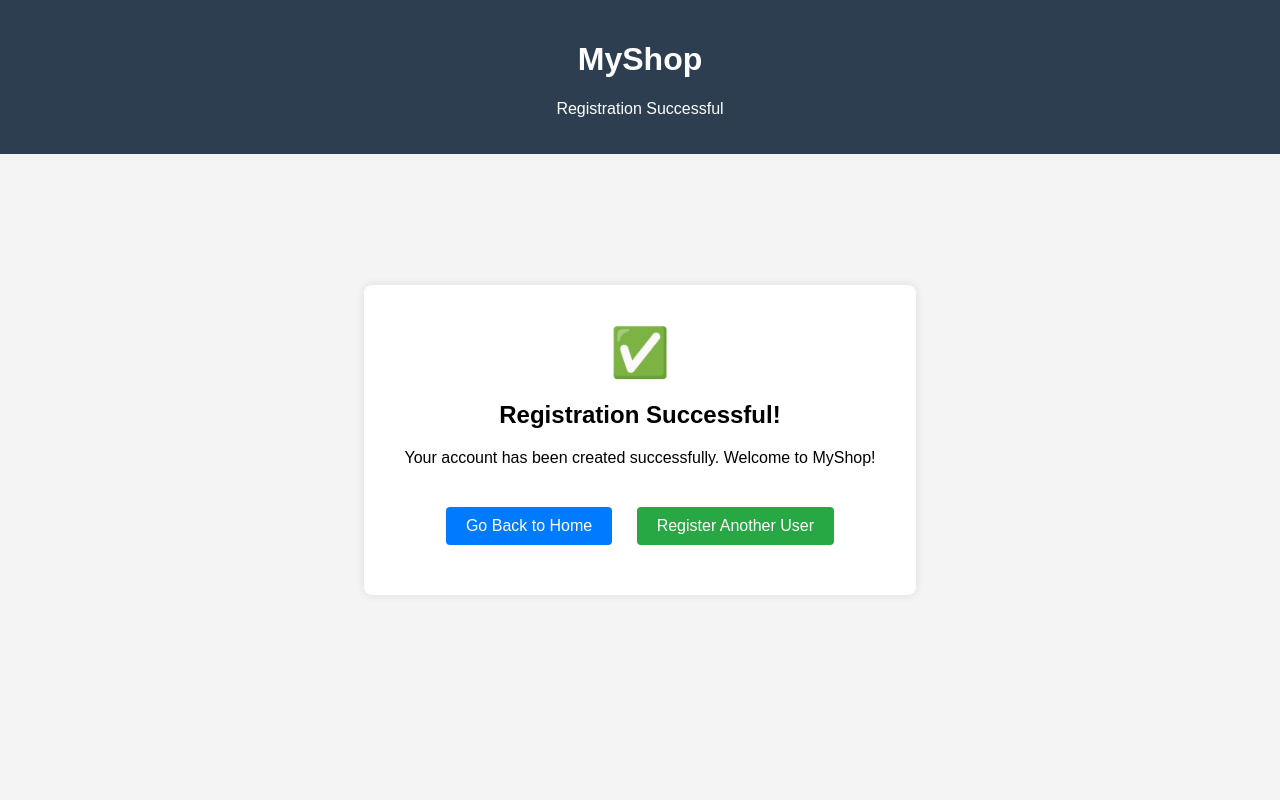
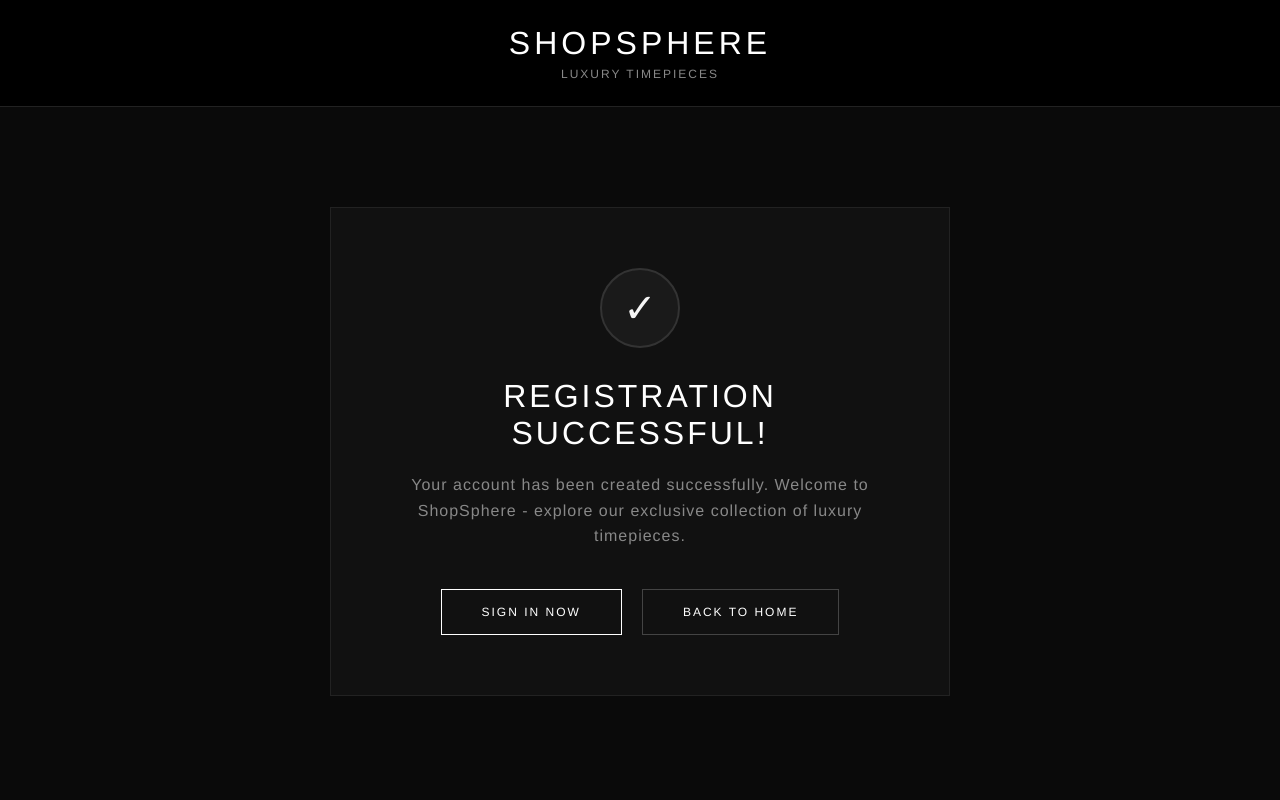
Before and after one commit to RichardT1996/my-cloud-shop, a PHP site: page /success.php in a window 1280 px wide. Run offline with PHP 8.4, Linux system fonts and the light colour scheme.

Commit message:
fix page styles and navigation

```diff
--- a/success.php
+++ b/success.php
@@ -5,72 +5,38 @@
   <meta name="viewport" content="width=device-width, initial-scale=1.0">
   <title>Registration Successful - ShopSphere</title>
   <style>
-    body {
-      font-family: Arial, sans-serif;
-      background-color: #f4f4f4;
-      display: flex;
-      justify-content: center;
-      align-items: center;
-      height: 100vh;
-      margin: 0;
-      text-align: center;
-    }
-    .header {
-      background-color: #2c3e50;
-      color: white;
-      padding: 20px 0;
-      text-align: center;
-      position: fixed;
-      top: 0;
-      width: 100%;
-    }
-    .success-message {
-      background: white;
-      padding: 40px;
-      border-radius: 8px;
-      box-shadow: 0 0 10px rgba(0, 0, 0, 0.1);
-      max-width: 500px;
-      margin-top: 80px;
-    }
-    .success-icon {
-      font-size: 48px;
-      color: #28a745;
-      margin-bottom: 20px;
-    }
-    .btn {
-      display: inline-block;
-      background-color: #007bff;
-      color: white;
-      padding: 10px 20px;
-      text-decoration: none;
-      border-radius: 4px;
-      margin: 10px;
-    }
-    .btn:hover {
-      background-color: #0056b3;
-    }
-    .btn-success {
-      background-color: #28a745;
-    }
-    .btn-success:hover {
-      background-color: #218838;
-    }
+    * { margin: 0; padding: 0; box-sizing: border-box; }
+    body { font-family: 'Helvetica Neue', 'Arial', sans-serif; background: #0a0a0a; color: #f5f5f5; }
+    .header { background: #000; color: #fff; padding: 25px 0; text-align: center; border-bottom: 1px solid #222; }
+    .header h1 { font-size: 2em; font-weight: 300; letter-spacing: 4px; text-transform: uppercase; margin-bottom: 5px; }
+    .header .tagline { font-size: 12px; color: #888; letter-spacing: 2px; text-transform: uppercase; }
+    .container { max-width: 700px; margin: 0 auto; padding: 100px 40px; display: flex; flex-direction: column; align-items: center; justify-content: center; min-height: calc(100vh - 150px); }
+    .success-card { background: #111; border: 1px solid #222; padding: 60px 50px; text-align: center; width: 100%; }
+    .success-icon { width: 80px; height: 80px; background: #1a1a1a; border: 2px solid #333; border-radius: 50%; display: flex; align-items: center; justify-content: center; margin: 0 auto 30px; font-size: 40px; }
+    .success-card h2 { font-size: 2em; color: #fff; margin-bottom: 20px; font-weight: 300; letter-spacing: 3px; text-transform: uppercase; }
+    .success-card p { font-size: 1em; color: #888; margin-bottom: 40px; font-weight: 300; letter-spacing: 1px; line-height: 1.6; }
+    .btn-group { display: flex; justify-content: center; gap: 20px; flex-wrap: wrap; margin-top: 20px; }
+    .btn { display: inline-block; padding: 15px 40px; background: transparent; border: 1px solid #444; color: #fff; text-decoration: none; font-size: 12px; letter-spacing: 2px; text-transform: uppercase; transition: all 0.3s ease; font-weight: 400; }
+    .btn:hover { background: #fff; color: #000; border-color: #fff; }
+    .btn-primary { border-color: #fff; }
   </style>
 </head>
 <body>
   <div class="header">
-    <h1>MyShop</h1>
-    <p>Registration Successful</p>
+    <h1>SHOPSPHERE</h1>
+    <div class="tagline">Luxury Timepieces</div>
   </div>
 
-  <div class="success-message">
-    <div class="success-icon">✅</div>
-    <h2>Registration Successful!</h2>
-    <p>Your account has been created successfully. Welcome to MyShop!</p>
+  <div class="container">
+    <div class="success-card">
+      <div class="success-icon">✓</div>
+      <h2>Registration Successful!</h2>
+      <p>Your account has been created successfully. Welcome to ShopSphere - explore our exclusive collection of luxury timepieces.</p>
 
-    <div style="margin-top: 30px;">
-      <a href="index.php" class="btn">Go Back to Home</a>
-      <a href="register.php" class="btn btn-success">Register Another User</a>
+      <div class="btn-group">
+        <a href="login.php" class="btn btn-primary">Sign In Now</a>
+        <a href="index.php" class="btn">Back to Home</a>
+      </div>
     </div>
   </div>
 </body>
```
Also changed, not shown: index.php (+34 -28 lines), view_users.php (+13 -0 lines), images/Seamaster.jpg (added).
